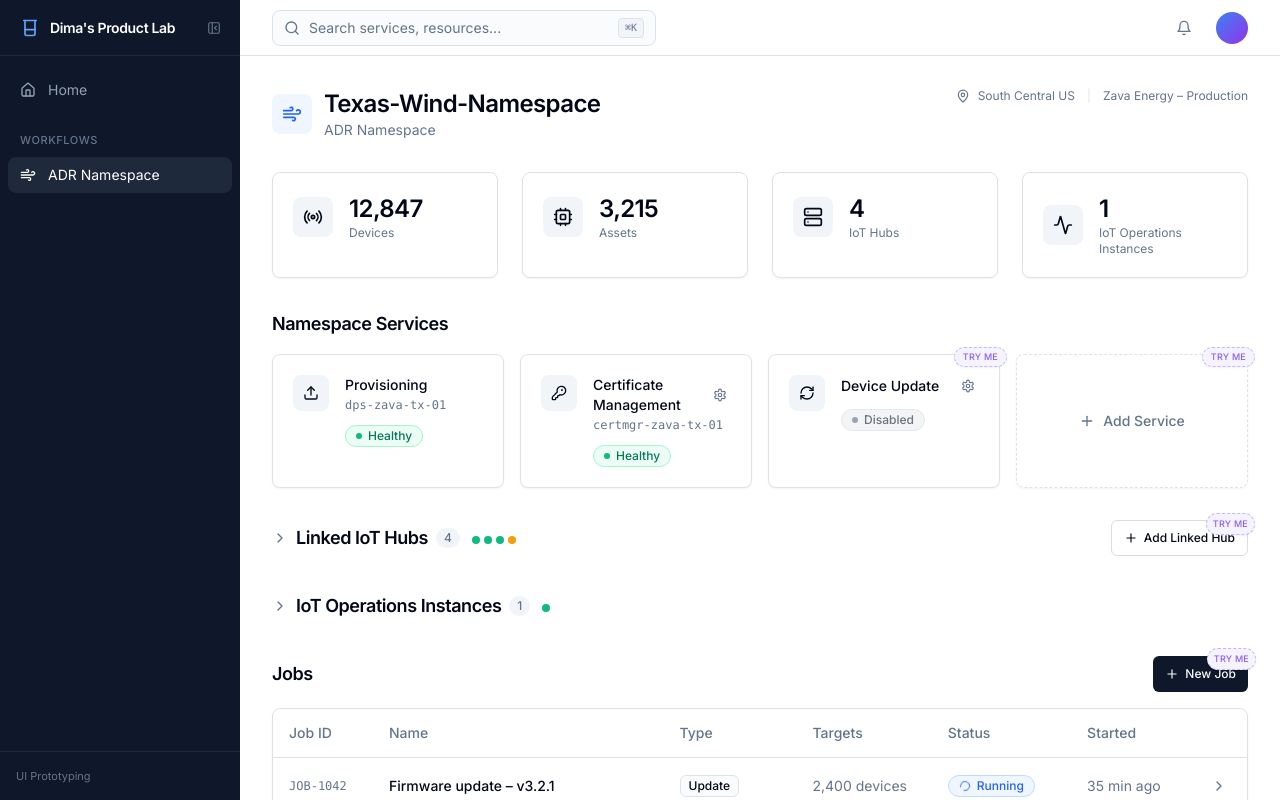
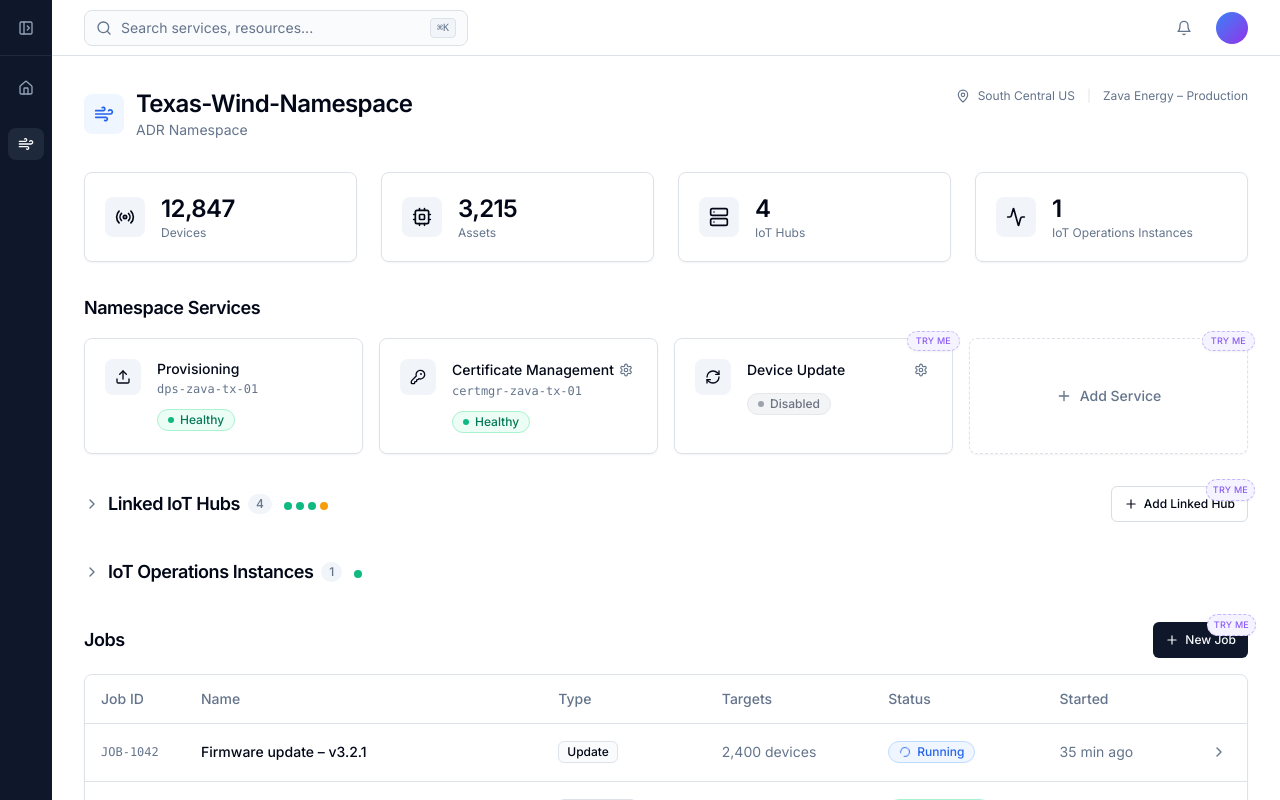
Before and after one commit to dimatx/dimatokar-ui-prototyping-microsoft, a React (Vite) app: page /adr-namespace in a window 1280 px wide. Built offline with nearby package versions, Linux system fonts and the light colour scheme.

Commit message:
Default sidebar to collapsed

```diff
--- a/src/components/layout/Layout.tsx
+++ b/src/components/layout/Layout.tsx
@@ -4,7 +4,7 @@ import { Sidebar } from './Sidebar'
 import { TopNav } from './TopNav'
 
 export function Layout() {
-  const [sidebarCollapsed, setSidebarCollapsed] = useState(false)
+  const [sidebarCollapsed, setSidebarCollapsed] = useState(true)
 
   return (
     <div className="flex h-screen overflow-hidden bg-white">
```
